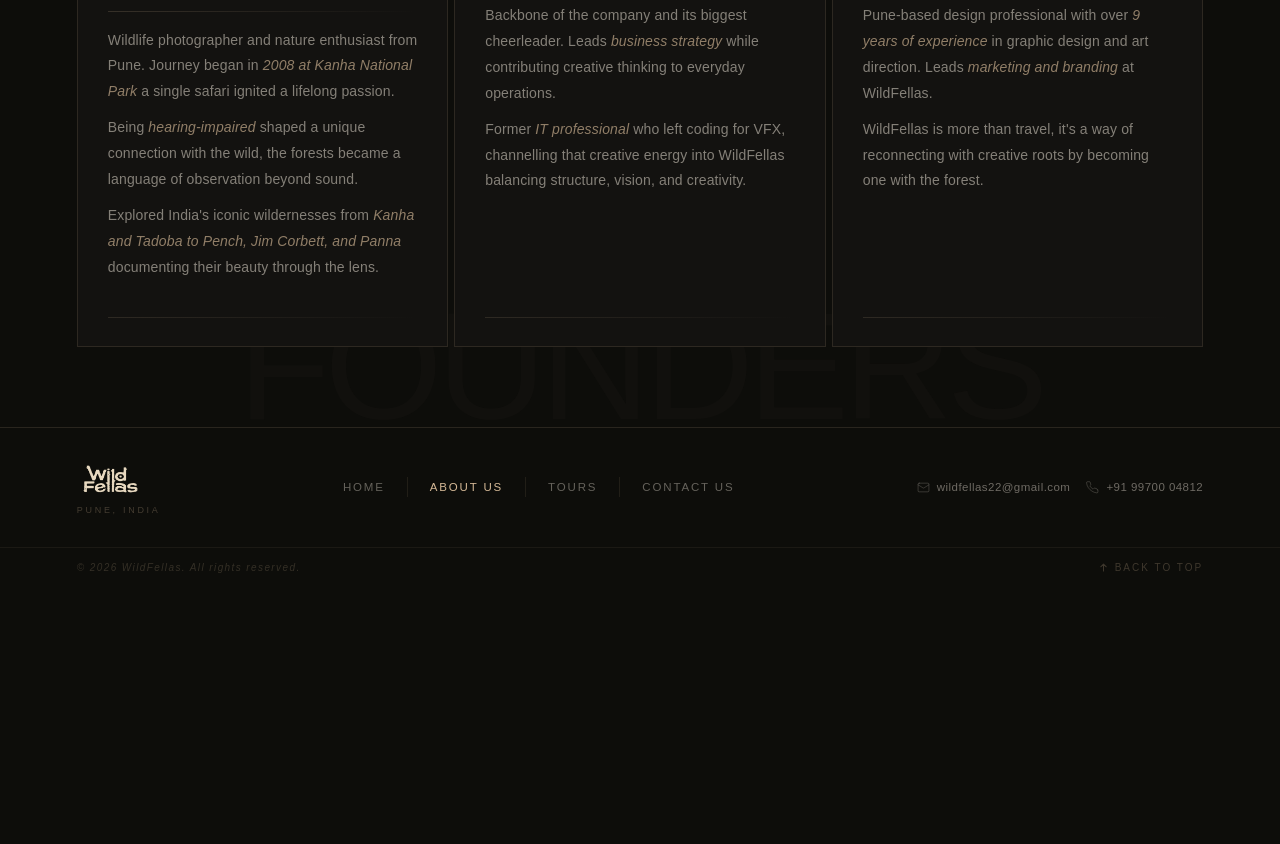
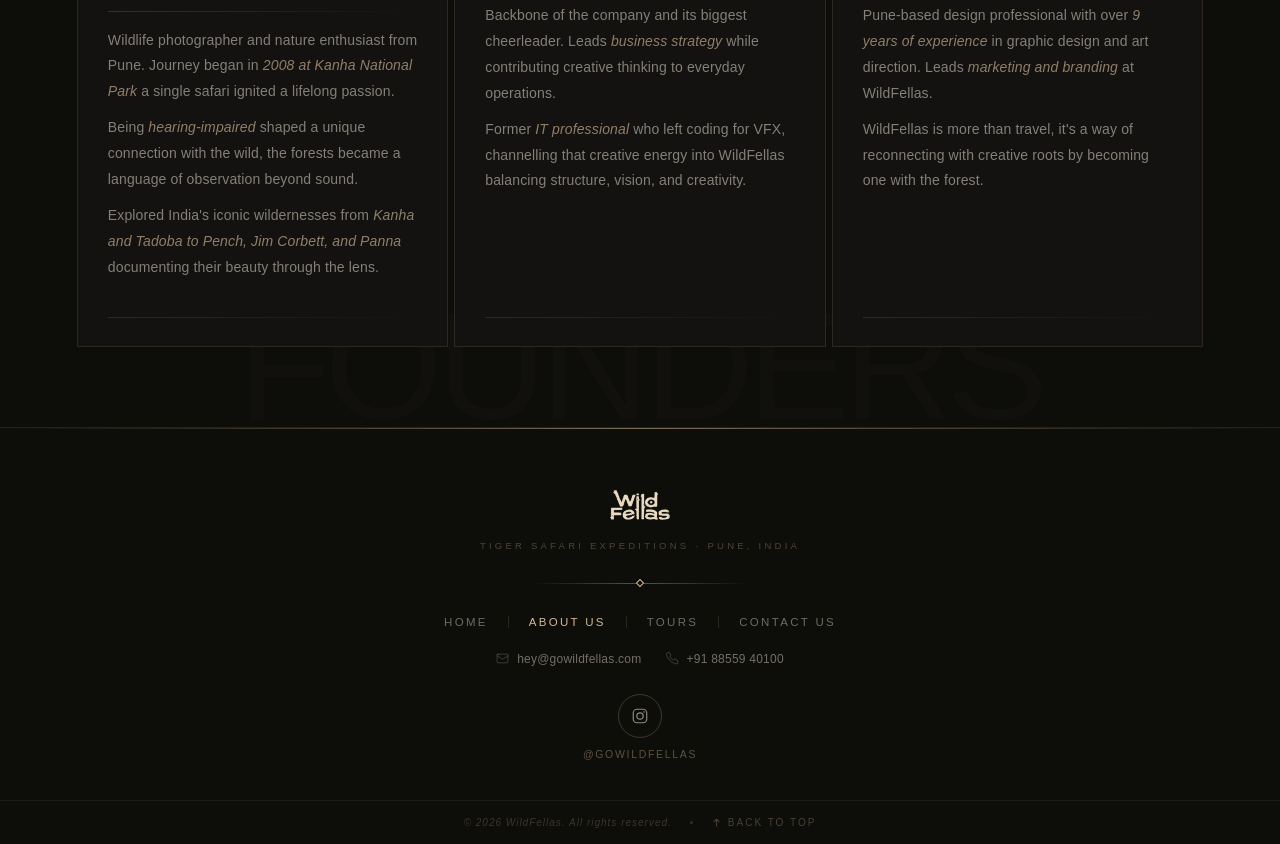
Before and after one commit to amaratitkar-lab/gowildFellas, a website: page about.html in a window 1280 px wide. Shown: the part 2609-3453 px from the top of the page. Before the commit the page ends 3196 px from the top, so only its background shows below. Drawn offline with Linux system fonts and the light colour scheme; a web font is replaced by a local one.

Commit message:
Update about.html

```diff
--- a/about.html
+++ b/about.html
@@ -977,158 +977,153 @@ button { cursor: pointer; background: none; border: none; font-family: inherit;
 @media (max-width: 374px) { .founders-section { padding: 40px 16px; } }
 
 /* ═══════════════════════════════════════════════
-   FOOTER  (same as Home Page)
+   FOOTER
 ═══════════════════════════════════════════════ */
 .wf-footer {
   position: relative;
   background: var(--bg);
-  border-top: 1px solid rgba(212,184,150,.14);
+  border-top: 1px solid var(--gold-12);
   z-index: 1;
-}
-.footer-main {
-  display: flex; align-items: center; justify-content: space-between;
-  flex-wrap: wrap; gap: 20px 32px;
-  padding: clamp(28px,4vh,44px) clamp(24px,6vw,96px);
-  border-bottom: 1px solid rgba(212,184,150,.07);
-}
-.footer-wordmark {
-  display: flex; flex-direction: column; gap: 7px; flex-shrink: 0;
-}
-.footer-wordmark-logo {
-  height: 38px; width: auto;
-  mix-blend-mode: screen;
-  display: block; transition: filter .35s, opacity .35s;
-}
-.footer-wordmark-logo:hover {
-  mix-blend-mode: screen;
-  opacity: .85;
-}
-.footer-wordmark-tag {
-  font-size: 9px; letter-spacing: .3em; text-transform: uppercase;
-  color: rgba(212,184,150,.28);
-}
-.footer-nav {
-  display: flex; align-items: center; gap: 0; flex-wrap: wrap;
-}
-.footer-nav-link {
-  font-size: 11.5px; letter-spacing: .16em; text-transform: uppercase;
-  color: rgba(245,237,224,.38);
-  padding: 4px clamp(12px,2vw,22px);
-  border-right: 1px solid rgba(212,184,150,.1);
+  text-align: center;
+}
+.wf-footer::before {
+  content: '';
+  position: absolute; top: 0; left: 0; right: 0; height: 1px;
+  background: linear-gradient(to right, transparent, var(--gold) 50%, transparent);
+  opacity: .55;
+}
+
+/* ── Centered wrapper ── */
+.footer-center {
+  max-width: 640px; margin: 0 auto;
+  padding: clamp(52px,7vh,84px) clamp(24px,6vw,48px) clamp(40px,5vh,56px);
+  display: flex; flex-direction: column; align-items: center;
+}
+
+/* Logo lockup */
+.footer-logo-link { display: inline-block; }
+.footer-brand-logo {
+  height: 42px; width: auto; mix-blend-mode: screen; display: block;
+  transition: opacity .35s;
+}
+.footer-logo-link:hover .footer-brand-logo { opacity: .8; }
+.footer-brand-kicker {
+  margin-top: 14px;
+  font-size: 9.5px; letter-spacing: .34em; text-transform: uppercase;
+  color: rgba(212,184,150,.32);
+}
+
+/* Ornamental divider with center diamond */
+.footer-divider {
+  position: relative;
+  width: 100%; max-width: 220px;
+  height: 1px;
+  margin: clamp(32px,4vh,44px) 0;
+  background: linear-gradient(to right, transparent, var(--gold-40) 50%, transparent);
+}
+.footer-divider::before {
+  content: '';
+  position: absolute; top: 50%; left: 50%;
+  width: 6px; height: 6px;
+  background: var(--bg);
+  border: 1px solid var(--gold);
+  transform: translate(-50%,-50%) rotate(45deg);
+}
+
+/* Explore nav row */
+.footer-nav-row {
+  display: flex; align-items: center; justify-content: center;
+  flex-wrap: wrap; row-gap: 10px;
+}
+.footer-nav-row a {
+  font-size: 11.5px; letter-spacing: .2em; text-transform: uppercase;
+  color: rgba(245,237,224,.42);
+  padding: 0 clamp(12px,2vw,20px);
+  transition: color .3s;
+  -webkit-tap-highlight-color: transparent;
+}
+.footer-nav-row a:not(:last-child) { border-right: 1px solid rgba(212,184,150,.14); }
+.footer-nav-row a:hover, .footer-nav-row a.active { color: var(--gold); }
+
+/* Contact row */
+.footer-info-row {
+  display: flex; align-items: center; justify-content: center;
+  flex-wrap: wrap; gap: 24px;
+  margin-top: clamp(24px,3vh,32px);
+}
+.footer-info-row a {
+  display: inline-flex; align-items: center; gap: 8px;
+  font-size: 12px; letter-spacing: .02em;
+  color: rgba(245,237,224,.44);
   transition: color .3s; -webkit-tap-highlight-color: transparent;
-  white-space: nowrap;
-}
-.footer-nav-link:first-child { padding-left: 0; }
-.footer-nav-link:last-child  { border-right: none; padding-right: 0; }
-.footer-nav-link:hover       { color: var(--gold); }
-.footer-nav-link.active      { color: var(--gold); }
-.footer-contact-cluster {
-  display: flex; align-items: center; gap: 16px; flex-wrap: wrap;
-}
-.footer-social-cluster {
-  display: flex; align-items: center; gap: 12px; flex-shrink: 0;
+}
+.footer-info-row a svg { opacity: .55; transition: opacity .3s; flex-shrink: 0; }
+.footer-info-row a:hover { color: var(--gold); }
+.footer-info-row a:hover svg { opacity: 1; }
+
+/* Social */
+.footer-social-block {
+  margin-top: clamp(28px,3.6vh,36px);
+  display: flex; flex-direction: column; align-items: center; gap: 10px;
 }
 .footer-social-link {
   display: flex; align-items: center; justify-content: center;
-  width: 34px; height: 34px;
-  border: 1px solid rgba(212,184,150,.15);
-  background: transparent;
-  color: rgba(245,237,224,.32);
-  transition: color .3s, border-color .3s, background .3s;
+  width: 44px; height: 44px; border-radius: 50%;
+  border: 1px solid rgba(212,184,150,.25);
+  color: rgba(245,237,224,.55);
+  transition: color .35s, border-color .35s, background .35s, transform .35s var(--ease-out);
   -webkit-tap-highlight-color: transparent;
-  flex-shrink: 0;
 }
 .footer-social-link:hover {
-  color: var(--gold);
-  border-color: rgba(212,184,150,.45);
-  background: rgba(212,184,150,.06);
-}
-.footer-social-link svg { display: block; flex-shrink: 0; }
-.footer-contact-chip {
-  display: inline-flex; align-items: center; gap: 7px;
-  font-size: 11.5px; letter-spacing: .04em;
-  color: rgba(245,237,224,.42);
-  transition: color .3s; -webkit-tap-highlight-color: transparent; white-space: nowrap;
-}
-.footer-contact-chip svg { flex-shrink: 0; opacity: .55; transition: opacity .3s; }
-.footer-contact-chip:hover { color: var(--gold); }
-.footer-contact-chip:hover svg { opacity: 1; }
+  color: var(--bg); background: var(--gold); border-color: var(--gold);
+  transform: translateY(-2px) scale(1.05);
+}
+.footer-social-link svg { display: block; }
+.footer-social-handle {
+  font-size: 10.5px; letter-spacing: .16em; text-transform: uppercase;
+  color: rgba(212,184,150,.4);
+  transition: color .3s;
+}
+.footer-social-block:hover .footer-social-handle { color: var(--gold); }
+
+/* ── Bottom strip ── */
 .footer-bottom {
-  display: flex; align-items: center; justify-content: space-between;
-  flex-wrap: wrap; gap: 8px;
-  padding: clamp(12px,1.8vh,18px) clamp(24px,6vw,96px)
-           max(clamp(12px,1.8vh,18px), calc(clamp(12px,1.8vh,18px) + var(--safe-b)));
+  display: flex; align-items: center; justify-content: center;
+  flex-wrap: wrap; gap: 6px 18px;
+  padding: clamp(16px,2vh,20px) clamp(24px,6vw,96px)
+           max(clamp(16px,2vh,20px), calc(clamp(16px,2vh,20px) + var(--safe-b)));
+  border-top: 1px solid rgba(212,184,150,.08);
 }
 .footer-bottom-copy {
-  font-size: 10px; letter-spacing: .14em; font-style: italic;
-  color: rgba(212,184,150,.2);
+  font-size: 10px; letter-spacing: .1em; font-style: italic;
+  color: rgba(212,184,150,.24);
+}
+.footer-bottom-sep {
+  width: 3px; height: 3px; border-radius: 50%;
+  background: rgba(212,184,150,.2);
 }
 .footer-back-top {
   display: inline-flex; align-items: center; gap: 6px;
   font-size: 10px; letter-spacing: .2em; text-transform: uppercase;
-  color: rgba(212,184,150,.25);
+  color: rgba(212,184,150,.3);
   cursor: pointer; background: none; border: none;
   transition: color .3s; -webkit-tap-highlight-color: transparent;
 }
 .footer-back-top:hover { color: var(--gold); }
 .footer-back-top svg { transition: transform .35s var(--ease-out); }
 .footer-back-top:hover svg { transform: translateY(-3px); }
-@media (max-width: 900px) {
-  .footer-main { gap: 20px 24px; }
-}
+
+/* ── Responsive ── */
 @media (max-width: 600px) {
-  .footer-main {
-    flex-direction: column; align-items: flex-start;
-    padding: 28px max(20px, calc(18px + var(--safe-l)));
-    gap: 22px;
-  }
-  .footer-nav { flex-wrap: wrap; }
-  .footer-nav-link { font-size: 11px; letter-spacing: .12em; padding: 4px 14px; }
-  .footer-nav-link:first-child { padding-left: 0; }
-  .footer-contact-cluster { gap: 14px; }
-  .footer-bottom { padding: 12px max(20px, calc(18px + var(--safe-l))); }
+  .footer-center { padding: 44px max(20px, calc(18px + var(--safe-l))) 36px; }
+  .footer-nav-row a { padding: 0 12px; font-size: 11px; }
+  .footer-nav-row a:not(:last-child) { border-right: none; }
+  .footer-info-row { gap: 14px 20px; }
+  .footer-bottom { padding: 14px max(20px, calc(18px + var(--safe-l))) max(14px, calc(14px + var(--safe-b))); }
 }
 @media (max-width: 374px) {
-  .footer-nav-link { font-size: 10.5px; padding: 4px 10px; }
-  .footer-wordmark-logo { height: 30px; }
-}
-
-  /* ── Coming-soon social icons ── */
-  .social-coming-soon {
-    position: relative;
-    opacity: 0.32;
-    cursor: not-allowed;
-    pointer-events: none; /* blocks click */
-  }
-  /* Re-enable pointer-events so tooltip can appear on touch/desktop */
-  .social-coming-soon-wrap {
-    position: relative;
-    display: inline-flex;
-    cursor: not-allowed;
-  }
-  .social-coming-soon-wrap::after {
-    content: "Coming soon";
-    position: absolute;
-    bottom: calc(100% + 6px);
-    left: 50%;
-    transform: translateX(-50%);
-    background: rgba(20,14,8,.85);
-    color: #D4B896;
-    font-size: 10px;
-    font-family: 'Neuzon', serif;
-    letter-spacing: .06em;
-    white-space: nowrap;
-    padding: 3px 8px;
-    border-radius: 3px;
-    border: 1px solid rgba(212,184,150,.25);
-    opacity: 0;
-    pointer-events: none;
-    transition: opacity .2s ease;
-    z-index: 999;
-  }
-  .social-coming-soon-wrap:hover::after {
-    opacity: 1;
-  }
+  .footer-brand-logo { height: 34px; }
+}
 </style>
 </head>
 <body>
@@ -1447,40 +1442,62 @@ button { cursor: pointer; background: none; border: none; font-family: inherit;
      FOOTER
 ══════════════════════════════════════════════ -->
 <footer class="wf-footer" role="contentinfo">
-  <div class="footer-main">
-    <div class="footer-wordmark">
-      <a href="index.html" aria-label="WildFellas — Home">
-        <img class="footer-wordmark-logo" src="assets/images/WildFellas_logo.png" alt="WildFellas"/>
-      </a>
-      <span class="footer-wordmark-tag">Pune, India</span>
-    </div>
-    <nav class="footer-nav" aria-label="Footer navigation">
-      <a class="footer-nav-link" href="index.html">Home</a>
-      <a class="footer-nav-link active" href="about.html">About Us</a>
-      <a class="footer-nav-link" href="Tours_Page.html">Tours</a>
-      <a class="footer-nav-link" href="Contact_Page.html">Contact Us</a>
+
+  <div class="footer-center">
+
+    <!-- Logo lockup -->
+    <a class="footer-logo-link" href="index.html" aria-label="WildFellas — Home">
+      <img class="footer-brand-logo" src="assets/images/WildFellas_logo.png" alt="WildFellas"/>
+    </a>
+    <span class="footer-brand-kicker">Tiger Safari Expeditions · Pune, India</span>
+
+    <div class="footer-divider" aria-hidden="true"></div>
+
+    <!-- Explore -->
+    <nav class="footer-nav-row" aria-label="Footer navigation">
+      <a href="index.html">Home</a>
+      <a href="about.html" class="active">About Us</a>
+      <a href="Tours_Page.html">Tours</a>
+      <a href="Contact_Page.html">Contact Us</a>
     </nav>
 
-    <div class="footer-contact-cluster">
-      <a class="footer-contact-chip" href="mailto:wildfellas22@gmail.com">
+    <!-- Contact -->
+    <div class="footer-info-row">
+      <a href="mailto:hey@gowildfellas.com">
         <svg viewBox="0 0 24 24" fill="none" stroke="currentColor" stroke-width="1.5"
              stroke-linecap="round" stroke-linejoin="round" width="13" height="13">
           <rect x="2" y="4" width="20" height="16" rx="2"/>
           <path d="m22 7-8.97 5.7a1.94 1.94 0 0 1-2.06 0L2 7"/>
         </svg>
-        wildfellas22@gmail.com
+        <span>hey@gowildfellas.com</span>
       </a>
-      <a class="footer-contact-chip" href="tel:+919970004812">
+      <a href="tel:+919970004812">
         <svg viewBox="0 0 24 24" fill="none" stroke="currentColor" stroke-width="1.5"
              stroke-linecap="round" stroke-linejoin="round" width="13" height="13">
           <path d="M22 16.92v3a2 2 0 0 1-2.18 2 19.79 19.79 0 0 1-8.63-3.07A19.5 19.5 0 0 1 4.1 12a19.79 19.79 0 0 1-3.07-8.67A2 2 0 0 1 3 1.27h3a2 2 0 0 1 2 1.72c.127.96.361 1.903.7 2.81a2 2 0 0 1-.45 2.11L7.09 9a16 16 0 0 0 6 6l1.27-1.27a2 2 0 0 1 2.11-.45c.907.339 1.85.573 2.81.7A2 2 0 0 1 21 16z"/>
         </svg>
-        +91 99700 04812
+        <span>+91 88559 40100</span>
       </a>
     </div>
+
+    <!-- Follow -->
+    <div class="footer-social-block">
+      <a class="footer-social-link" href="https://instagram.com/gowildfellas" target="_blank" rel="noopener" aria-label="WildFellas on Instagram">
+        <svg viewBox="0 0 24 24" fill="none" stroke="currentColor" stroke-width="1.6" width="18" height="18">
+          <rect x="3" y="3" width="18" height="18" rx="5"/>
+          <circle cx="12" cy="12" r="4.2"/>
+          <circle cx="17.4" cy="6.6" r="1.1" fill="currentColor" stroke="none"/>
+        </svg>
+      </a>
+      <span class="footer-social-handle">@gowildfellas</span>
+    </div>
+
   </div>
+
+  <!-- Bottom strip -->
   <div class="footer-bottom">
     <p class="footer-bottom-copy">© 2026 WildFellas. All rights reserved.</p>
+    <span class="footer-bottom-sep" aria-hidden="true"></span>
     <button class="footer-back-top" onclick="window.scrollTo({top:0,behavior:'smooth'})"
             aria-label="Back to top">
       <svg viewBox="0 0 16 16" fill="none" width="11" height="11" aria-hidden="true">
@@ -1490,6 +1507,7 @@ button { cursor: pointer; background: none; border: none; font-family: inherit;
       Back to top
     </button>
   </div>
+
 </footer>
 
 
```
